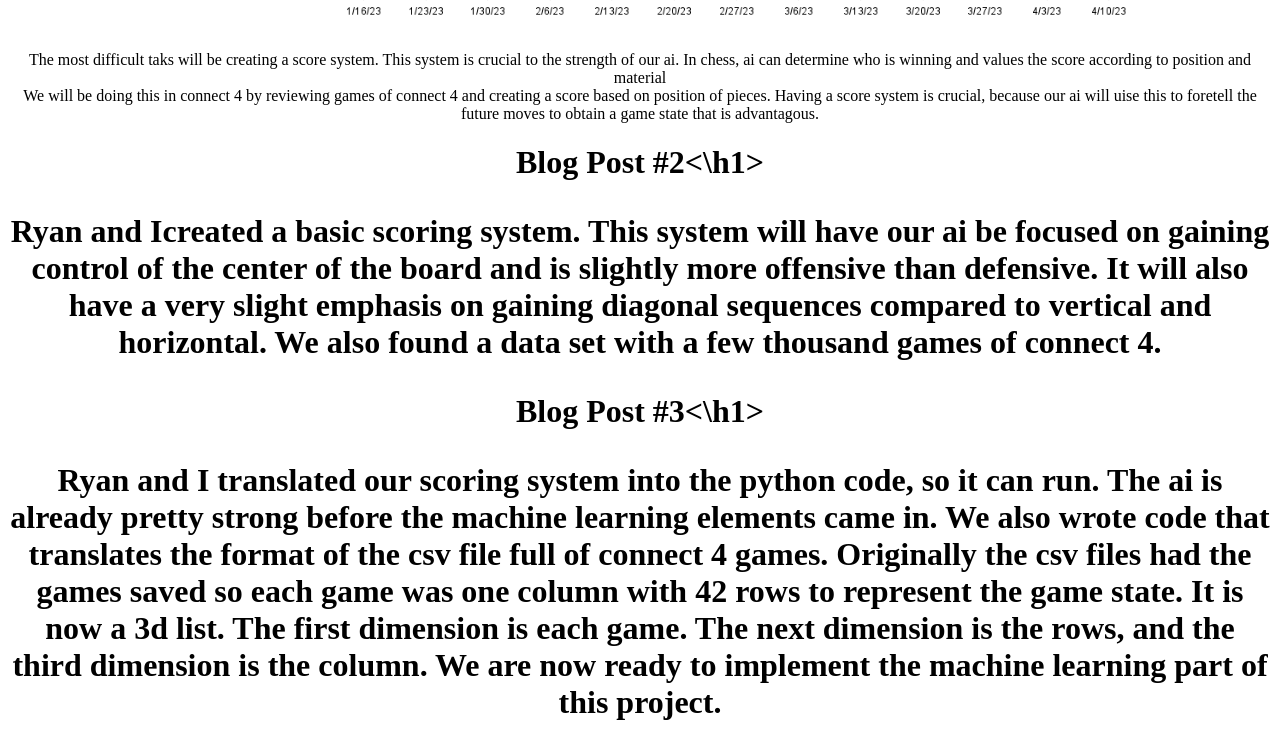
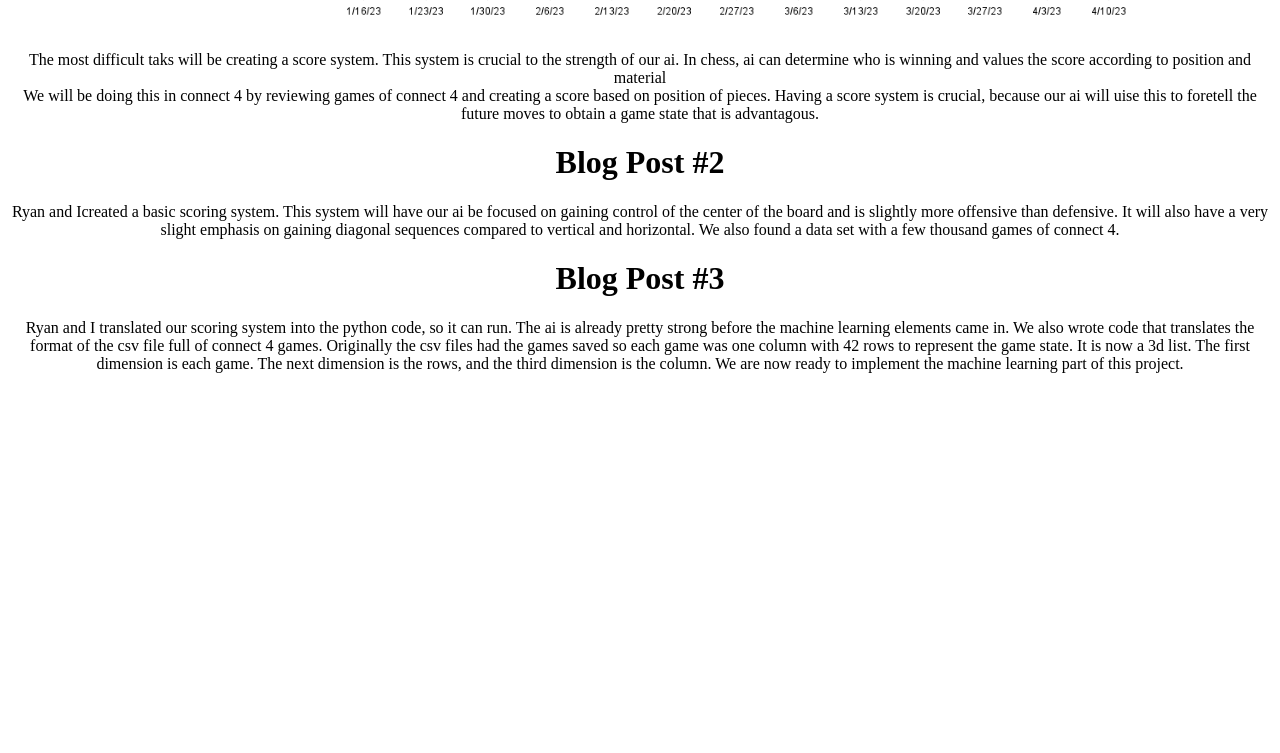
Before and after one commit to QuinnBob87/QuinnBob, a plain HTML site: page index.html in a window 1280 px wide. Shown: the part 2093-2846 px from the top of the page. After the commit the page ends 2482 px from the top, so only its background shows below. Drawn offline with Linux system fonts and the light colour scheme.

Commit message:
Update index.html

```diff
--- a/index.html
+++ b/index.html
@@ -34,10 +34,10 @@ div {text-align: center;}
   <img src="Quinn & Ryan - Capstone Gantt Chart.png" alt "me" style="width:1000px;height:600px;"><br>
   The most difficult taks will be creating a score system. This system is crucial to the strength of our ai. In chess, ai can determine who is winning and values the score according to position and material<br>
   We will be doing this in connect 4 by reviewing games of connect 4 and creating a score based on position of pieces. Having a score system is crucial, because our ai will uise this to foretell the future moves to obtain a game state that is advantagous.
-<h1>Blog Post #2<\h1><p>
+<h1>Blog Post #2</h1><p>
  Ryan and Icreated a basic scoring system. This system will have our ai be focused on gaining control of the center of the board and is slightly more offensive than defensive.
  It will also have a very slight emphasis on gaining diagonal sequences compared to vertical and horizontal. We also found a data set with a few thousand games of connect 4.
- <h1>Blog Post #3<\h1><p>
+ <h1>Blog Post #3</h1><p>
 Ryan and I translated our scoring system into the python code, so it can run. The ai is already pretty strong before the machine learning elements came in. We also wrote code that translates the format of the csv
   file full of connect 4 games. Originally the csv files had the games saved so each game was one column with 42 rows to represent the game state. It is now a 3d list. The first dimension is each game.
   The next dimension is the rows, and the third dimension is the column. We are now ready to implement the machine learning part of this project.
```
